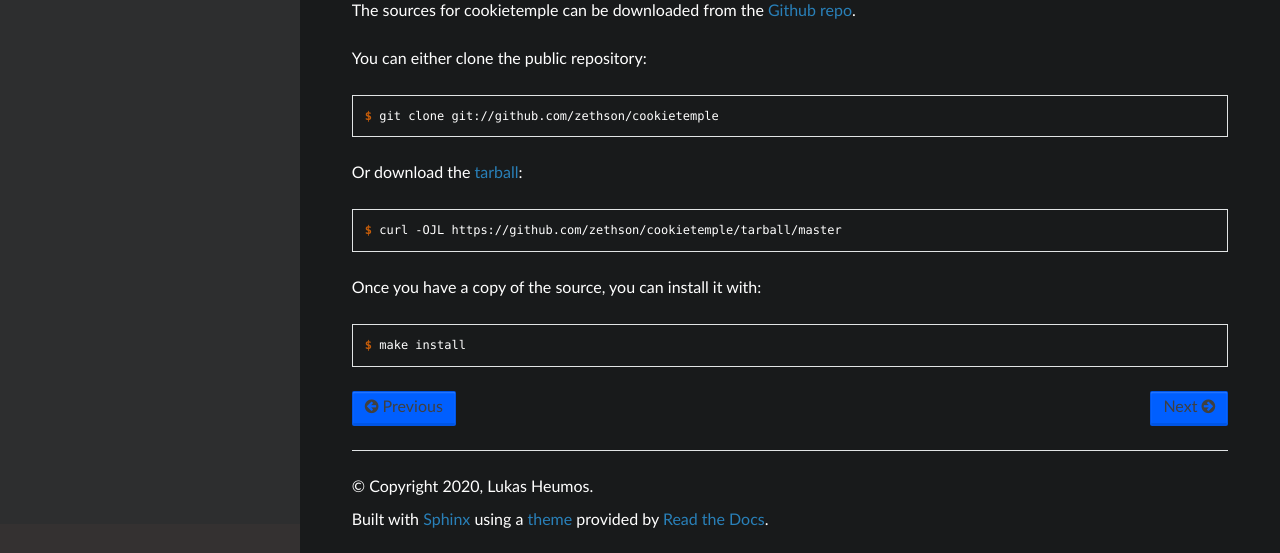
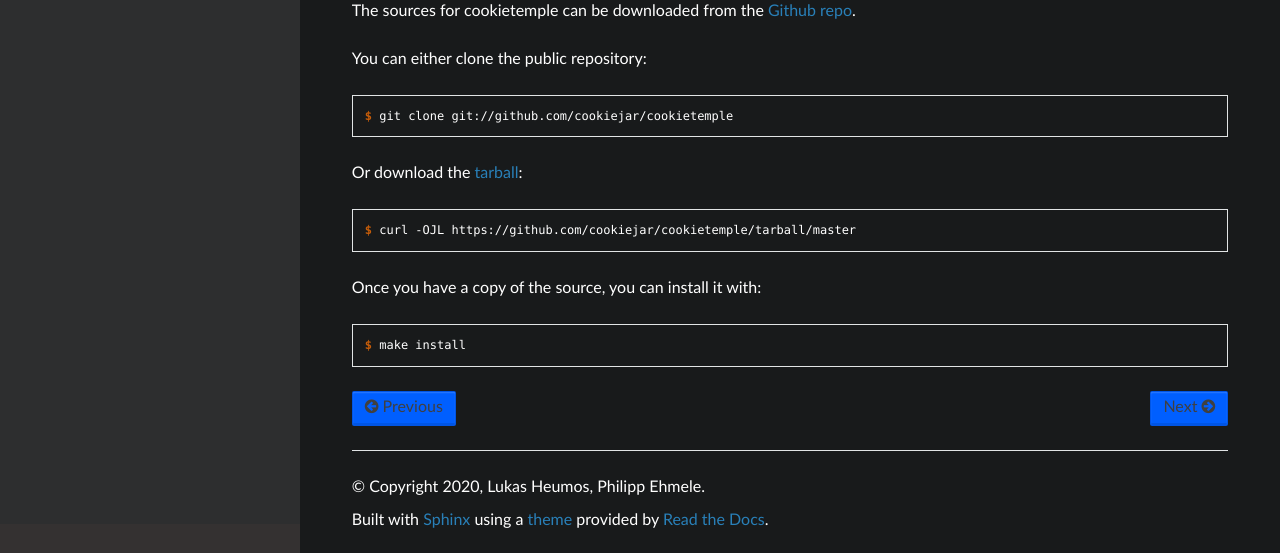
Before and after one commit to cookiejar/cookietemple, a Sphinx documentation site: the page built from docs/installation.rst, in a window 1280 px wide and 1040 px high. Shown: the part 484-1037 px from the top of the window. Built offline with Sphinx 7.4.7 and the Read the Docs theme 2.0.0, drawn with Linux system fonts in a browser that asks for light colours.

Commit message:
Cookietemple sync

```diff
--- a/AUTHORS.rst
+++ b/AUTHORS.rst
@@ -5,7 +5,7 @@ Credits
 Development Lead
 ----------------
 
-* Lukas Heumos <lukas.heumos@posteo.net>
+* Lukas Heumos, Philipp Ehmele <lukas.heumos@posteo.net>
 
 Contributors
 ------------
--- a/cookietemple.cfg
+++ b/cookietemple.cfg
@@ -14,3 +14,5 @@ ct_sync_level = minor
 
 [sync_files_blacklisted]
 changelog = CHANGELOG.rst
+requirements = requirements.txt
+requirements_dev = requirements_dev.txt
--- a/cookietemple/__init__.py
+++ b/cookietemple/__init__.py
@@ -1,5 +1,5 @@
 """Top-level package for cookietemple."""
 
-__author__ = """Lukas Heumos"""
+__author__ = """Lukas Heumos, Philipp Ehmele"""
 __email__ = 'lukas.heumos@posteo.net'
 __version__ = '1.2.2'
--- a/docs/conf.py
+++ b/docs/conf.py
@@ -45,8 +45,8 @@ master_doc = 'index'
 
 # General information about the project.
 project = 'cookietemple'
-copyright = "2020, Lukas Heumos"
-author = "Lukas Heumos"
+copyright = "2020, Lukas Heumos, Philipp Ehmele"
+author = "Lukas Heumos, Philipp Ehmele"
 
 # The version info for the project you're documenting, acts as replacement
 # for |version| and |release|, also used in various other places throughout
@@ -127,7 +127,7 @@ latex_elements = {
 latex_documents = [
     (master_doc, 'cookietemple.tex',
      'cookietemple Documentation',
-     'Lukas Heumos', 'manual'),
+     'Lukas Heumos, Philipp Ehmele', 'manual'),
 ]
 
 
--- a/docs/installation.rst
+++ b/docs/installation.rst
@@ -32,13 +32,13 @@ You can either clone the public repository:
 
 .. code-block:: console
 
-    $ git clone git://github.com/zethson/cookietemple
+    $ git clone git://github.com/cookiejar/cookietemple
 
 Or download the `tarball`_:
 
 .. code-block:: console
 
-    $ curl -OJL https://github.com/zethson/cookietemple/tarball/master
+    $ curl -OJL https://github.com/cookiejar/cookietemple/tarball/master
 
 Once you have a copy of the source, you can install it with:
 
@@ -47,5 +47,5 @@ Once you have a copy of the source, you can install it with:
     $ make install
 
 
-.. _Github repo: https://github.com/zethson/cookietemple
-.. _tarball: https://github.com/zethson/cookietemple/tarball/master
+.. _Github repo: https://github.com/cookiejar/cookietemple
+.. _tarball: https://github.com/cookiejar/cookietemple/tarball/master
```
Also changed, not shown: README.rst (+6 -6 lines), setup.py (+5 -5 lines), .cookietemple.yml, 7 other files.
